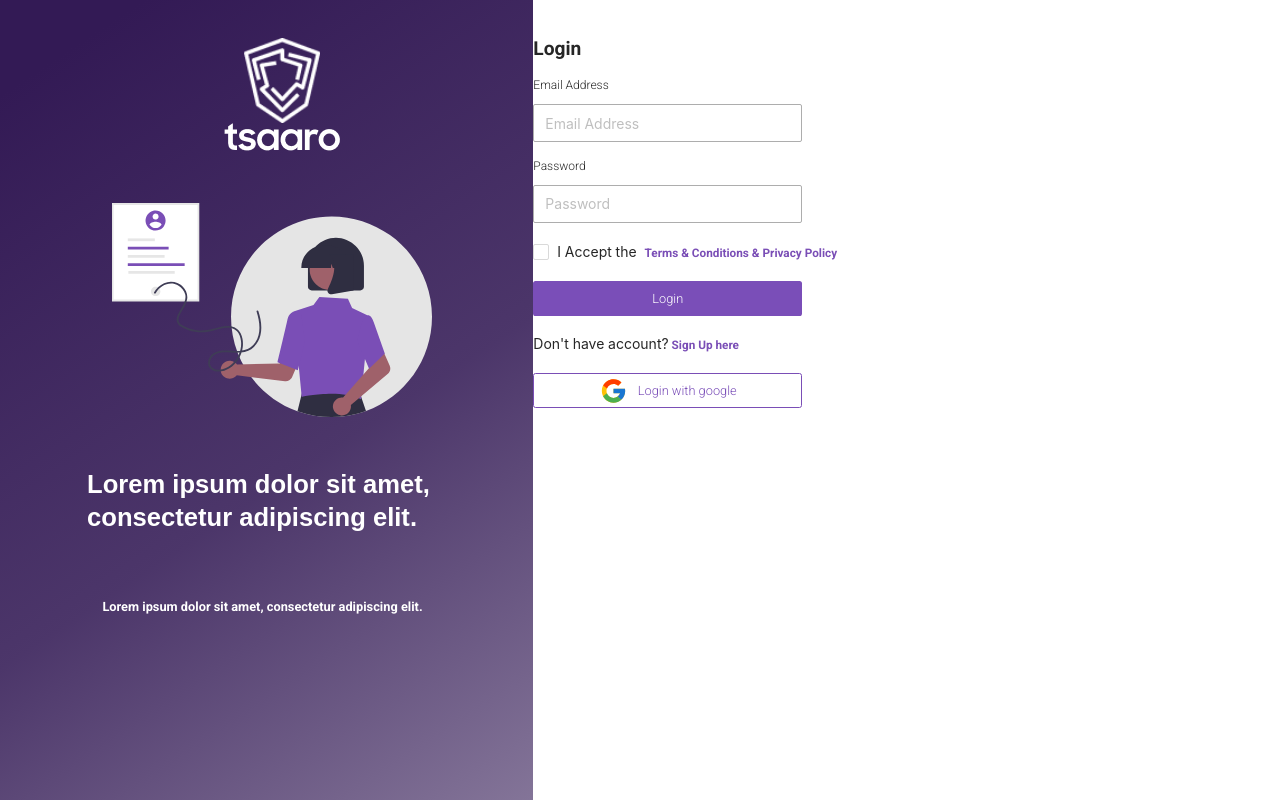
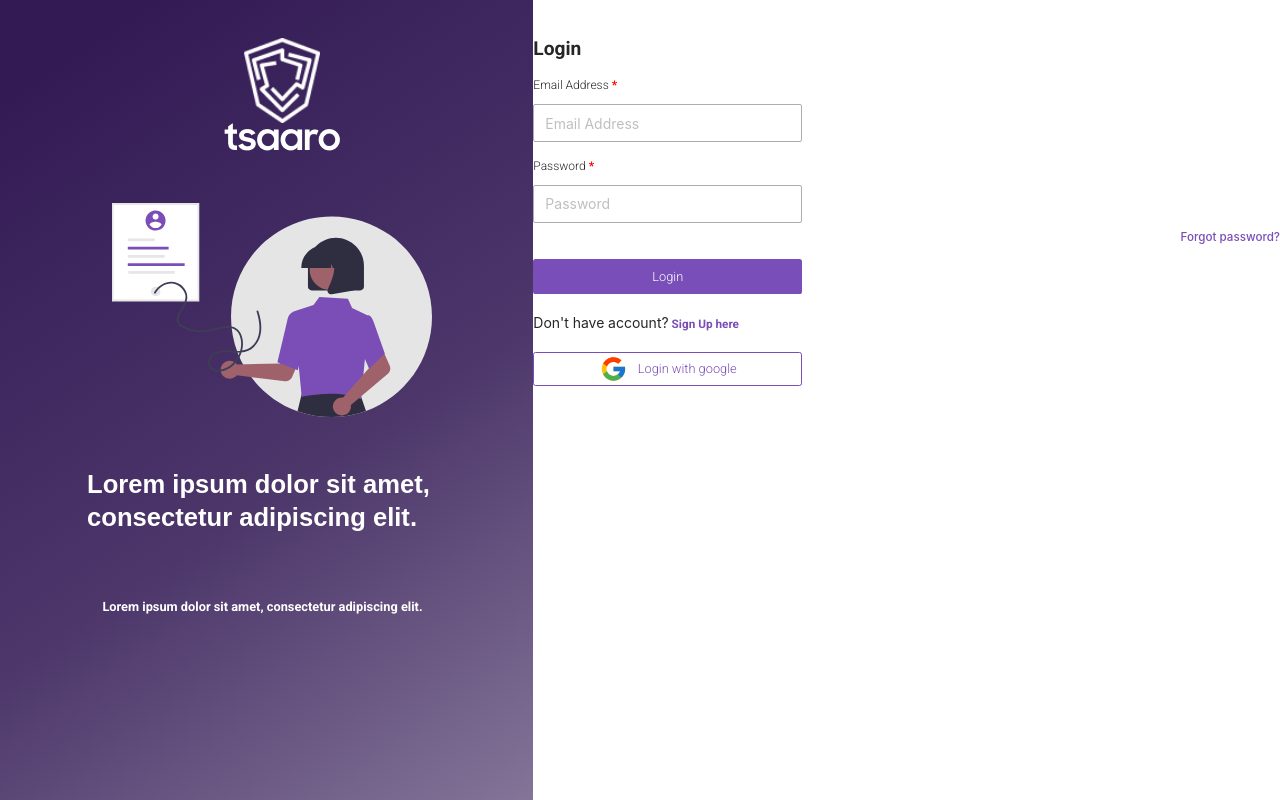
Before and after one commit to viveksingh2893/fronttsaaro, a React (Create React App) app in the folder tsaaro/: page / in a window 1280 px wide. Built offline with nearby package versions, Linux system fonts and the light colour scheme; a web font is replaced by a local one.

Commit message:
action added

```diff
--- a/tsaaro/package.json
+++ b/tsaaro/package.json
@@ -7,6 +7,7 @@
     "@testing-library/react": "^12.1.3",
     "@testing-library/user-event": "^13.5.0",
     "antd": "^4.18.7",
+    "axios": "^0.26.0",
     "react": "^17.0.2",
     "react-dom": "^17.0.2",
     "react-router-dom": "^6.2.1",
--- /dev/null
+++ b/tsaaro/src/api/Postapi.js
@@ -0,0 +1,29 @@
+import axios from 'axios';
+
+
+const Postapi=async (url,data,type)=>{
+
+    const res=await axios.post(url,data)
+    .then(res=>{
+        console.log(res.data)
+        if(res.data && type==='login'){
+            axios.defaults.headers.common['Authorization']=`Bearer ${res.data.access}`
+            return true
+
+        }else if(type==='signup'){
+            return true
+        }else if (res.status==400 ||401){
+            return false
+        }
+
+    }
+
+    ).catch(error=> console.log(error)
+
+    )
+
+    return res
+
+
+}
+export default Postapi;
--- a/tsaaro/src/component/input/linput.js
+++ b/tsaaro/src/component/input/linput.js
@@ -7,8 +7,8 @@ const InputView=(props)=>{
             {props.text?props.checkbox?<div>
             <Checkbox>{props.text} </Checkbox>
             <b className="linput-b">{props.clickable}</b></div>:
-            <div>{props.text}<b className="linput-b"> {props.clickable}</b></div>:<>
-            <p className='linput-p1'>{props.label}</p>
+            <div>{props.text}<b className="linput-b" onClick={props.action}> {props.clickable}</b></div>:<>
+            <p className='linput-p1'>{props.label}<b style={{color:'red'}}> *</b></p>
             <Input className='linput-inp'  placeholder={props.label} onChange={props.onChange}/>
             </>}
         </Row>
--- a/tsaaro/src/screen/account/login.js
+++ b/tsaaro/src/screen/account/login.js
@@ -5,32 +5,37 @@ import "../../assets/css/login.css";
 import Loginleftsvg from "../../assets/loginleftside";
 import InputView from "../../component/input/linput";
 import LbuttonView from "../../component/button/lbutton";
-import Loginapi from "../../api/loginapi";
+import Postapi from "../../api/Postapi";
 import axios from "axios";
 import { useState } from "react";
+import { useNavigate } from "react-router-dom";
 
 const LoginScr = () => {
-  const [username, setUsername]=useState()
-  const[password,setPassword]=useState()
-
-//  const data={
-//   "email":"rohit@destratum.com",
-//   "password":"123456"
-// }
-const data={
-  email:username,
-  password:password
-}
-console.log(data)
-  const postreq=()=>{
-    Loginapi('http://127.0.0.1:8000/app/api/token/',data)
-
-
-
-  }
-  const getreq=()=>{
-    axios.get('http://127.0.0.1:8000/app/date')
-  }
+  const [username, setUsername] = useState();
+  const [password, setPassword] = useState();
+  const [wrongcred, setWrongcred] = useState(false);
+  const navigate = useNavigate();
+  //  const data={
+  //   "email":"rohit@destratum.com",
+  //   "password":"123456"
+  // }
+  const data = {
+    email: username,
+    password: password,
+  };
+  console.log(data);
+  const postreq = async () => {
+    const auth = await Postapi("http://192.168.29.5:8000/auth/token/", data,'login');
+    console.log("auth....", auth);
+    if (auth) {
+      navigate("/dashboard/dash");
+    } else {
+      setWrongcred(true);
+    }
+  };
+  const getreq = () => {
+    axios.get("http://127.0.0.1:8000/app/date");
+  };
   return (
     <Row gutter={0} className="login-main">
       <Col className="login-col1" span={10}>
@@ -55,18 +60,24 @@ console.log(data)
       <Col className="login-col2" span={14}>
         <Col className="login-col2-child">
           <p className="login-title">Login</p>
-          <InputView label="Email Address" value={username}onChange={(e)=>setUsername(e.target.value)} />
-
-          <InputView label="Password" onChange={(e)=>setPassword(e.target.value)} />
+          <InputView
+            label="Email Address"
+            value={username}
+            onChange={(e) => setUsername(e.target.value)}
+          />
 
           <InputView
-            checkbox={true}
-            text="I Accept the"
-            clickable={"Terms & Conditions & Privacy Policy "}
+            label="Password"
+            onChange={(e) => setPassword(e.target.value)}
           />
-
-          <LbuttonView title="Login"   value={username} action={postreq} />
-          <InputView text="Don't have account?" clickable="Sign Up here" />
+          <h5 className="login-fg-pwd">Forgot password?</h5>
+          {wrongcred ? (
+            <h5 className="login-wrn-cred">
+              Your email or password is incorrect.
+            </h5>
+          ) : null}
+          <LbuttonView title="Login" value={username} action={postreq} />
+          <InputView text="Don't have account?" clickable="Sign Up here" action={()=>navigate("/signup")} />
           <LbuttonView icon="googleicon" title="Login with google" />
         </Col>
       </Col>
--- a/tsaaro/src/screen/account/signup.js
+++ b/tsaaro/src/screen/account/signup.js
@@ -5,7 +5,16 @@ import "../../assets/css/login.css";
 import Loginleftsvg from "../../assets/loginleftside";
 import InputView from "../../component/input/linput";
 import LbuttonView from "../../component/button/lbutton";
+import { useNavigate } from "react-router-dom";
+import { useState } from "react";
 const SignupScr = () => {
+  const [email, setEmail] = useState();
+  const [website, setWebsite] = useState();
+  const [password, setPassword] = useState();
+  const [wrongcred, setWrongcred] = useState(false);
+  const navigate=useNavigate()
+  console.log(email,website,password);
+
   return (
     <Row gutter={0} className="login-main">
       <Col className="login-col1" span={10}>
@@ -30,11 +39,11 @@ const SignupScr = () => {
       <Col className="login-col2" span={14}>
         <Col className="login-col2-child">
           <p className="login-title">Sign Up</p>
-          <InputView label="Email Address" />
+          <InputView  onChange={(e)=>setEmail(e.target.value)}label="Email Address" />
 
-          <InputView label="Website" />
+          <InputView  onChange={(e)=>setWebsite(e.target.value)}label="Website" />
 
-          <InputView label="Password" />
+          <InputView  onChange={(e)=>setPassword(e.target.value)}label="Password" />
 
           <InputView
             checkbox={true}
@@ -44,7 +53,7 @@ const SignupScr = () => {
 
           <LbuttonView title="Sign Up" />
 
-          <InputView text="Already have an Account ?" clickable="Login here" />
+          <InputView text="Already have an Account ?" clickable="Login here" action={()=>navigate('/')} />
 
           <LbuttonView icon="googleicon" title="Sign Up with google" />
         </Col>
```
